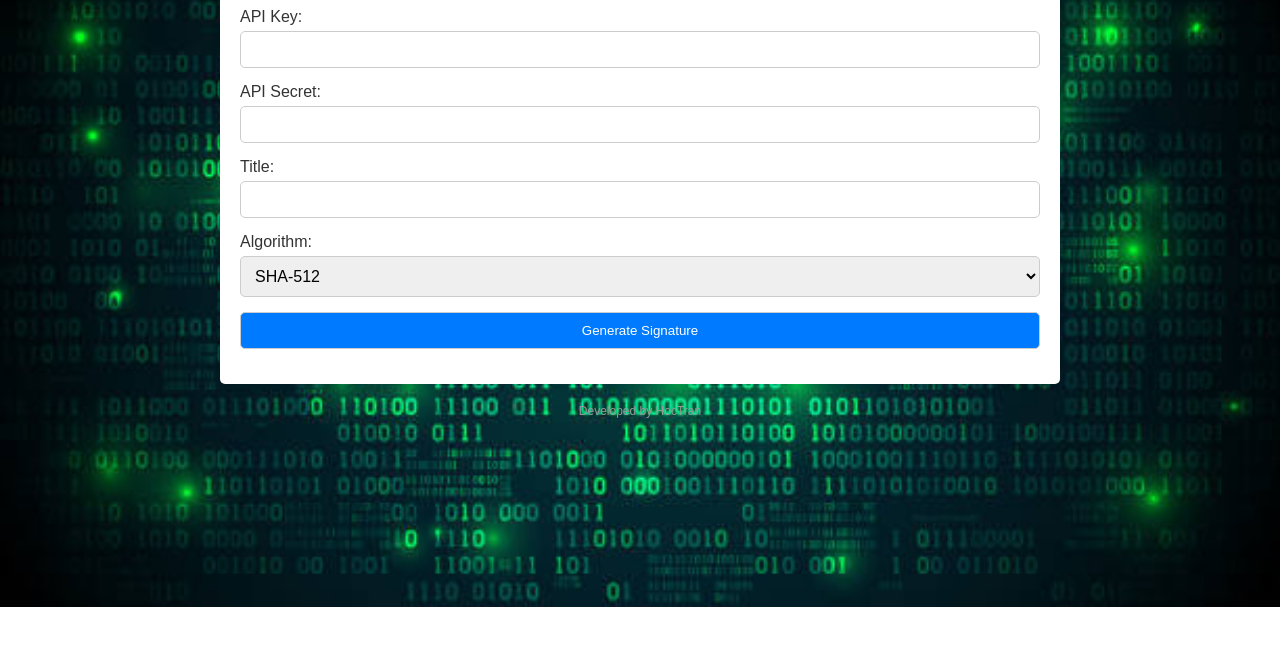
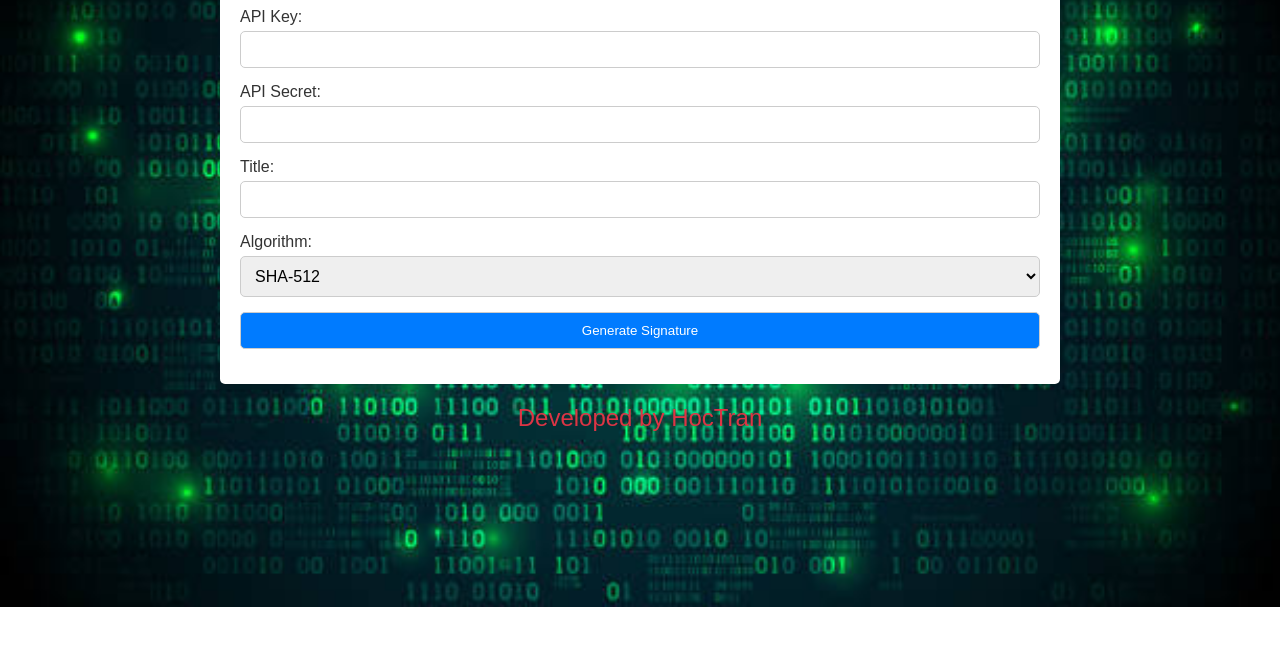
Before and after one commit to tranvelocity/API-Signature-Generator, a plain HTML site: page index.html in a window 1280 px wide. Shown: the part 112-758 px from the top of the page. Drawn offline with nearby package versions, Linux system fonts and the light colour scheme.

Commit message:
Update style.css

```diff
--- a/style.css
+++ b/style.css
@@ -90,8 +90,8 @@ select {
 .copyright {
     text-align: center;
     margin-top: 20px;
-    color: #999;
-    font-size: 12px;
+    color: #dc3545;
+    font-size: 24px;
 }
 
 .hidden {
```
